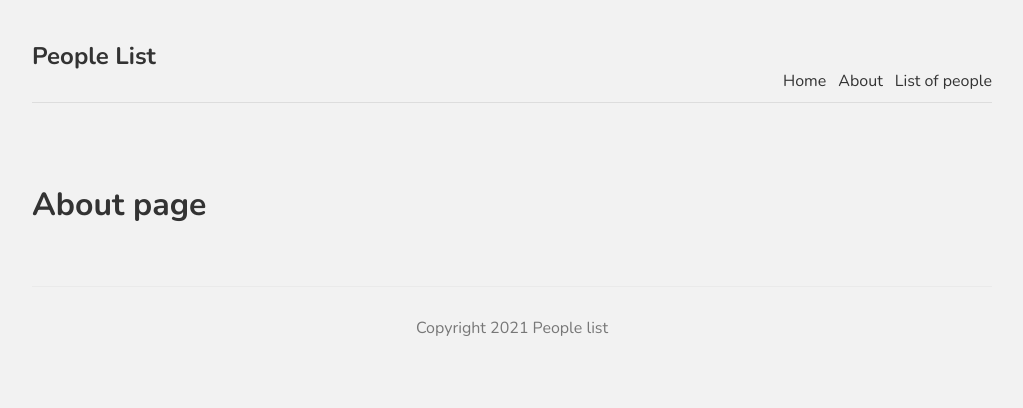
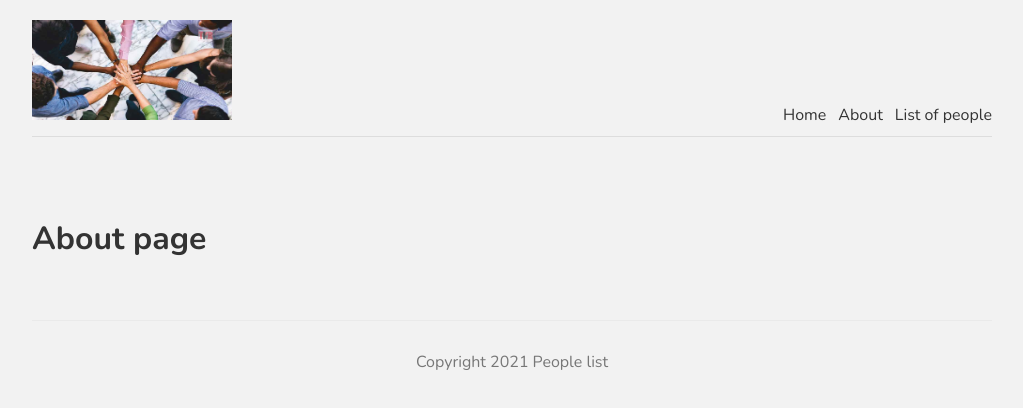
Before and after one commit to javigdeveloper/nextjs-test, a Next.js app: page /about in a window 1280 px wide. Shown: the top 408 px of the page, without its empty margins (128-1151 px from the left). Built offline with nearby package versions, Linux system fonts and the light colour scheme.

Commit message:
add logo image and metadata

```diff
--- a/components/Navbar.js
+++ b/components/Navbar.js
@@ -1,10 +1,11 @@
 import Link from "next/link";
+import Image from "next/image";
 
 const Navbar = () => {
   return (
     <nav>
       <div className="logo">
-        <h1>People List</h1>
+        <Image src="/people.jpg" width={200} height={100} />
       </div>
       <Link href="/">
         <a>Home</a>
--- a/pages/about.js
+++ b/pages/about.js
@@ -1,10 +1,16 @@
 import Navbar from "../components/Navbar";
-
+import Head from "next/head";
 const About = () => {
   return (
-    <div>
-      <h1>About page</h1>
-    </div>
+    <>
+      <Head>
+        <title>People List | About</title>
+        <meta name="keywords" content="people" />
+      </Head>
+      <div>
+        <h1>About page</h1>
+      </div>
+    </>
   );
 };
 
--- a/pages/index.js
+++ b/pages/index.js
@@ -5,6 +5,11 @@ import styles from "../styles/Home.module.css";
 
 export default function Home() {
   return (
+    <>
+      <Head>
+        <title>People List | Home</title>
+        <meta name="keywords" content="people" />
+      </Head>
       <div>
         <h1 className={styles.title}>My Next JS app</h1>
         <p className={styles.text}>
@@ -15,5 +20,6 @@ export default function Home() {
           quam? Mollitia, repudiandae eveniet?
         </p>
       </div>
+    </>
   );
 }
```
Also changed, not shown: public/people.jpg (added). Lines whose indentation alone changed are shown as unchanged.
